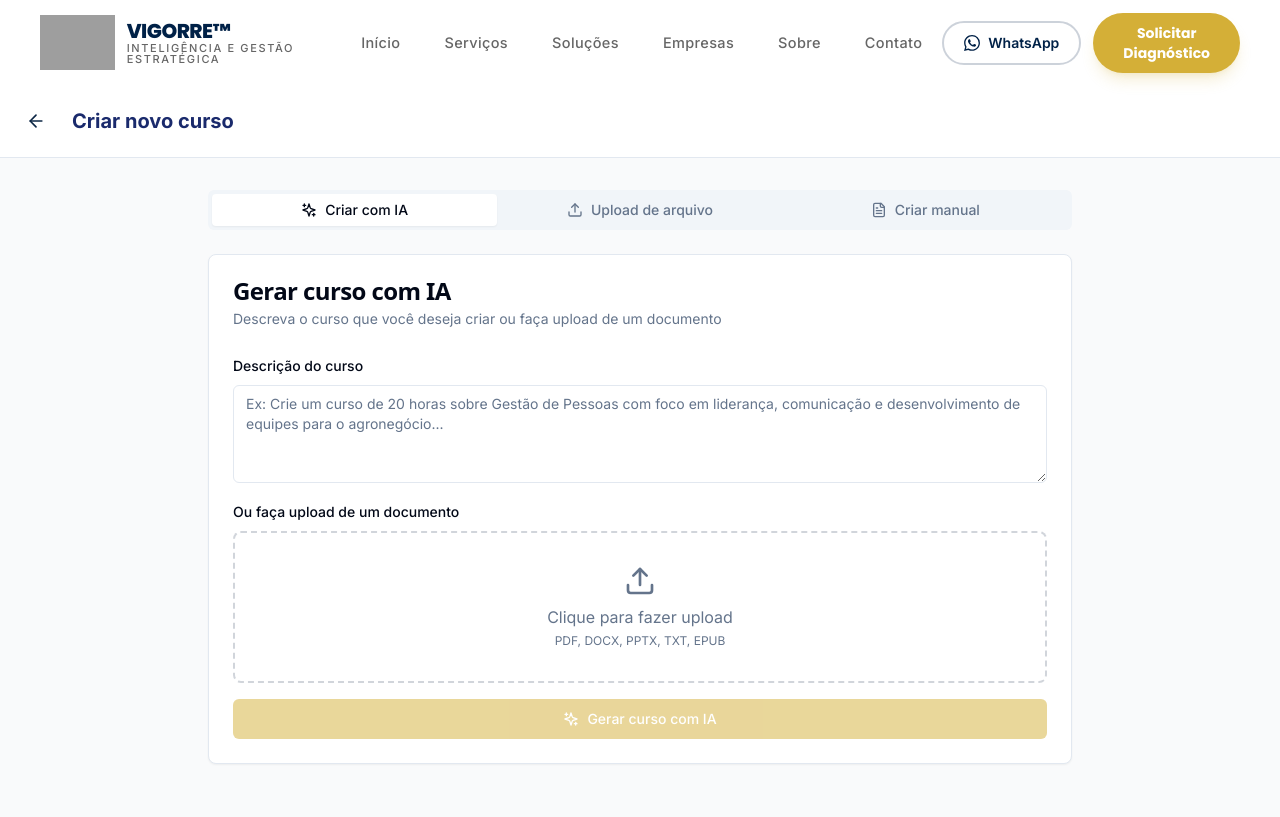
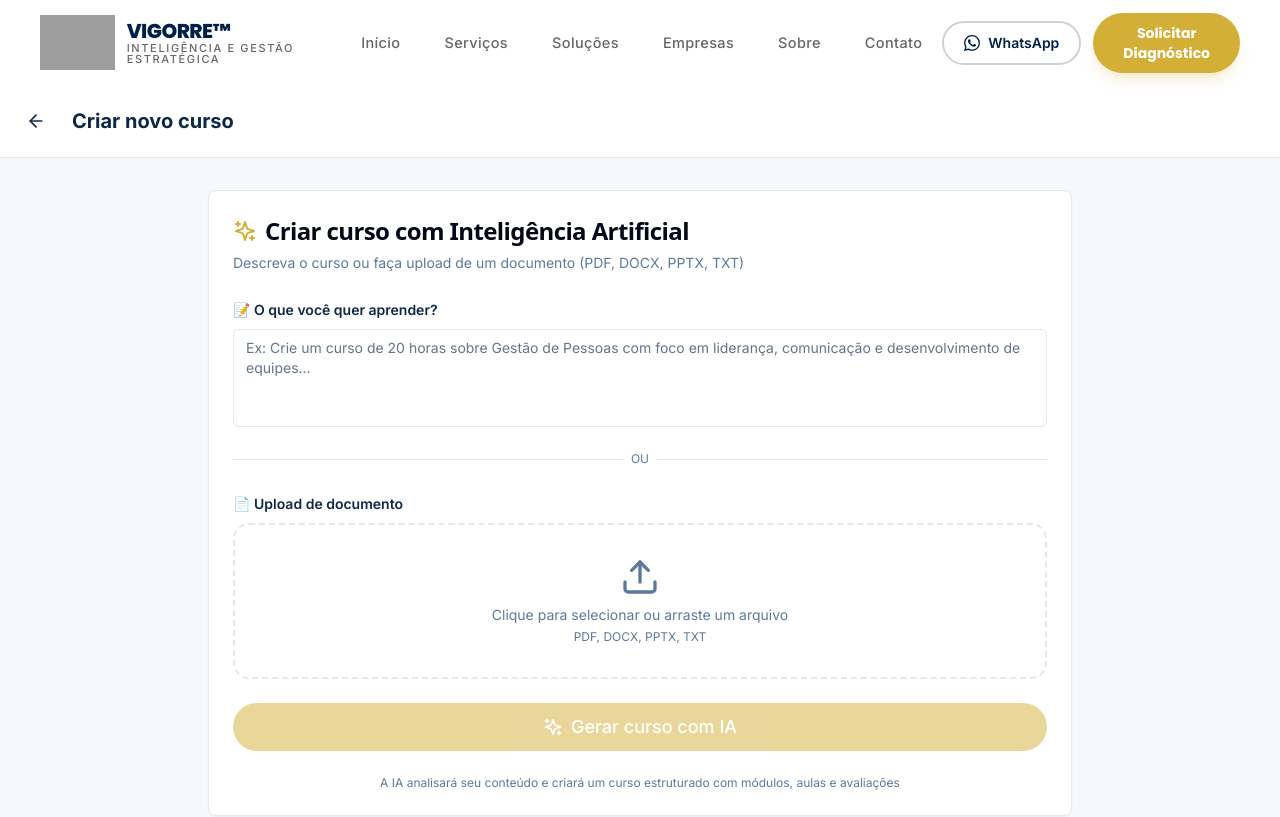
Before and after one commit to vigorreoficial/academy, a Next.js app: page /dashboard/cursos/novo in a window 1280 px wide. Shown: the top 817 px of the page. Built offline with nearby package versions, Linux system fonts and the light colour scheme; grey boxes are pictures that could not be loaded.

Commit message:
Update page.tsx

```diff
--- a/app/dashboard/cursos/novo/page.tsx
+++ b/app/dashboard/cursos/novo/page.tsx
@@ -1,273 +1,441 @@
 'use client'
 
-import { useState } from 'react'
+import { useState, useRef } from 'react'
 import { useRouter } from 'next/navigation'
+import Link from 'next/link'
 import { Button } from '@/components/ui/button'
 import { Card, CardContent, CardDescription, CardHeader, CardTitle } from '@/components/ui/card'
 import { Input } from '@/components/ui/input'
 import { Label } from '@/components/ui/label'
 import { Textarea } from '@/components/ui/textarea'
+import { Badge } from '@/components/ui/badge'
+import { Progress } from '@/components/ui/progress'
 import { Tabs, TabsContent, TabsList, TabsTrigger } from '@/components/ui/tabs'
-import { createClient } from '@/lib/supabase/client'
-import { ArrowLeft, Upload, Sparkles, FileText } from 'lucide-react'
+import {
+  ArrowLeft,
+  Upload,
+  Sparkles,
+  FileText,
+  CheckCircle,
+  AlertCircle,
+  Loader2,
+  X,
+  BookOpen,
+  Clock,
+  Users
+} from 'lucide-react'
+import { extractTextFromFile, isSupportedFileType } from '@/lib/file-processor'
+import { generateCourseFromFile, generateCourseFromPrompt, type GeneratedCourse } from '@/lib/course-generator'
 
 export default function NewCoursePage() {
   const router = useRouter()
-  const supabase = createClient()
+  const fileInputRef = useRef<HTMLInputElement>(null)
+
   const [loading, setLoading] = useState(false)
   const [prompt, setPrompt] = useState('')
   const [file, setFile] = useState<File | null>(null)
-  const [courseTitle, setCourseTitle] = useState('')
-  const [courseDescription, setCourseDescription] = useState('')
-  const [generatedContent, setGeneratedContent] = useState<any>(null)
+  const [fileContent, setFileContent] = useState('')
+  const [cursoGerado, setCursoGerado] = useState<GeneratedCourse | null>(null)
+  const [step, setStep] = useState<'input' | 'gerando' | 'preview' | 'salvando'>('input')
+  const [progresso, setProgresso] = useState(0)
 
-  const handleFileChange = (e: React.ChangeEvent<HTMLInputElement>) => {
+  const handleFileChange = async (e: React.ChangeEvent<HTMLInputElement>) => {
     if (e.target.files && e.target.files[0]) {
-      setFile(e.target.files[0])
+      const selectedFile = e.target.files[0]
+
+      if (!isSupportedFileType(selectedFile)) {
+        alert('Tipo de arquivo não suportado. Use PDF, DOCX, PPTX ou TXT.')
+        return
+      }
+
+      setFile(selectedFile)
+
+      try {
+        const result = await extractTextFromFile(selectedFile)
+        setFileContent(result.text)
+      } catch (error) {
+        console.error('Erro ao processar arquivo:', error)
+        alert('Erro ao processar o arquivo. Tente novamente.')
+      }
     }
   }
 
-  const generateCourse = async () => {
+  const gerarCurso = async () => {
+    if (!prompt && !fileContent) {
+      alert('Descreva o curso ou faça upload de um documento')
+      return
+    }
+
     setLoading(true)
+    setStep('gerando')
+
+    // Simular progresso
+    const interval = setInterval(() => {
+      setProgresso(prev => Math.min(prev + 10, 90))
+    }, 300)
+
     try {
-      // Simular geração de curso
-      await new Promise(resolve => setTimeout(resolve, 3000))
+      let curso: GeneratedCourse
 
-      setGeneratedContent({
-        title: 'Curso de Liderança e Gestão de Equipes',
-        description: 'Aprenda a liderar equipes de alta performance',
-        modules: [
-          {
-            title: 'Fundamentos da Liderança',
-            lessons: ['Introdução à Liderança', 'Estilos de Liderança'],
-          },
-          {
-            title: 'Gestão de Equipes',
-            lessons: ['Motivação', 'Comunicação Eficaz'],
-          },
-        ],
-      })
+      if (fileContent && file) {
+        curso = await generateCourseFromFile(fileContent, file.name)
+      } else if (prompt) {
+        curso = await generateCourseFromPrompt(prompt)
+      } else {
+        throw new Error('Nenhum conteúdo fornecido')
+      }
+
+      setCursoGerado(curso)
+      setStep('preview')
+      setProgresso(100)
     } catch (error) {
-      console.error(error)
+      console.error('Erro ao gerar curso:', error)
+      alert('Erro ao gerar curso. Tente novamente.')
+      setStep('input')
     } finally {
+      clearInterval(interval)
       setLoading(false)
     }
   }
 
+  const salvarCurso = () => {
+    // Salvar no localStorage para testes locais
+    if (cursoGerado) {
+      const cursosSalvos = JSON.parse(localStorage.getItem('cursos') || '[]')
+      const novoCurso = {
+        id: `curso-${Date.now()}`,
+        ...cursoGerado,
+        criado_em: new Date().toISOString(),
+        status: 'rascunho'
+      }
+      cursosSalvos.push(novoCurso)
+      localStorage.setItem('cursos', JSON.stringify(cursosSalvos))
+
+      alert('Curso salvo com sucesso!')
+      router.push('/dashboard')
+    }
+  }
+
+  const removerArquivo = () => {
+    setFile(null)
+    setFileContent('')
+    if (fileInputRef.current) {
+      fileInputRef.current.value = ''
+    }
+  }
+
   return (
-    <div className="min-h-screen bg-gray-50">
+    <div className="min-h-screen bg-[#F6F8FB]">
       {/* Header */}
-      <header className="bg-white border-b sticky top-0 z-10">
-        <div className="container mx-auto px-4 py-4 flex items-center justify-between">
+      <header className="bg-white border-b border-[#E2E8F0] sticky top-0 z-10">
+        <div className="max-w-7xl mx-auto px-4 py-4 flex items-center justify-between">
           <div className="flex items-center gap-4">
             <Button
               variant="ghost"
               size="icon"
               onClick={() => router.back()}
+              className="text-[#0D2745]"
             >
               <ArrowLeft className="w-5 h-5" />
             </Button>
-            <span className="text-xl font-bold text-vigorre-blue">Criar novo curso</span>
+            <span className="text-xl font-bold text-[#0D2745]">Criar novo curso</span>
           </div>
+          {step === 'preview' && (
+            <Badge variant="gold" className="flex items-center gap-1">
+              <Sparkles className="w-3 h-3" />
+              Gerado por IA
+            </Badge>
+          )}
         </div>
       </header>
 
-      <main className="container mx-auto px-4 py-8 max-w-4xl">
-        <Tabs defaultValue="ia" className="space-y-6">
-          <TabsList className="grid w-full grid-cols-3">
-            <TabsTrigger value="ia" className="flex items-center gap-2">
-              <Sparkles className="w-4 h-4" />
-              Criar com IA
-            </TabsTrigger>
-            <TabsTrigger value="upload" className="flex items-center gap-2">
-              <Upload className="w-4 h-4" />
-              Upload de arquivo
-            </TabsTrigger>
-            <TabsTrigger value="manual" className="flex items-center gap-2">
-              <FileText className="w-4 h-4" />
-              Criar manual
-            </TabsTrigger>
-          </TabsList>
-
-          <TabsContent value="ia">
-            <Card>
+      <main className="max-w-4xl mx-auto px-4 py-8">
+        {step === 'input' && (
+          <Card className="border-[#E2E8F0]">
             <CardHeader>
-                <CardTitle>Gerar curso com IA</CardTitle>
-                <CardDescription>
-                  Descreva o curso que você deseja criar ou faça upload de um documento
+              <CardTitle className="flex items-center gap-2 text-2xl">
+                <Sparkles className="w-6 h-6 text-[#D4AF37]" />
+                Criar curso com Inteligência Artificial
+              </CardTitle>
+              <CardDescription className="text-[#5B7A9A]">
+                Descreva o curso ou faça upload de um documento (PDF, DOCX, PPTX, TXT)
               </CardDescription>
             </CardHeader>
-              <CardContent className="space-y-4">
+            <CardContent className="space-y-6">
+              {/* Prompt */}
               <div className="space-y-2">
-                  <Label htmlFor="prompt">Descrição do curso</Label>
+                <Label htmlFor="prompt" className="text-[#0D2745] font-semibold">
+                  📝 O que você quer aprender?
+                </Label>
                 <Textarea
                   id="prompt"
-                    placeholder="Ex: Crie um curso de 20 horas sobre Gestão de Pessoas com foco em liderança, comunicação e desenvolvimento de equipes para o agronegócio..."
+                  placeholder="Ex: Crie um curso de 20 horas sobre Gestão de Pessoas com foco em liderança, comunicação e desenvolvimento de equipes..."
                   value={prompt}
                   onChange={(e) => setPrompt(e.target.value)}
                   rows={4}
+                  className="resize-none border-[#E2E8F0] focus:border-[#2A7BD8]"
                 />
               </div>
+
+              <div className="relative">
+                <div className="absolute inset-0 flex items-center">
+                  <span className="w-full border-t border-[#E2E8F0]" />
+                </div>
+                <div className="relative flex justify-center text-xs uppercase">
+                  <span className="bg-white px-2 text-[#5B7A9A]">ou</span>
+                </div>
+              </div>
+
+              {/* Upload */}
               <div>
-                  <Label>Ou faça upload de um documento</Label>
-                  <div className="mt-2 border-2 border-dashed border-gray-300 rounded-lg p-8 text-center">
-                    <Input
+                <Label className="text-[#0D2745] font-semibold">
+                  📄 Upload de documento
+                </Label>
+                <div
+                  className={`mt-2 border-2 border-dashed rounded-2xl p-8 text-center transition-colors cursor-pointer ${
+                    file ? 'border-[#D4AF37] bg-[#D4AF37]/5' : 'border-[#E2E8F0] hover:border-[#2A7BD8]'
+                  }`}
+                  onClick={() => fileInputRef.current?.click()}
+                >
+                  <input
+                    ref={fileInputRef}
                     type="file"
-                      accept=".pdf,.docx,.pptx,.txt,.epub"
+                    accept=".pdf,.docx,.pptx,.txt"
                     onChange={handleFileChange}
                     className="hidden"
-                      id="file-upload"
                   />
-                    <label
-                      htmlFor="file-upload"
-                      className="cursor-pointer text-muted-foreground hover:text-foreground"
+                  {file ? (
+                    <div className="space-y-2">
+                      <FileText className="w-10 h-10 mx-auto text-[#D4AF37]" />
+                      <p className="font-medium text-[#0D2745]">{file.name}</p>
+                      <p className="text-sm text-[#5B7A9A]">
+                        {(file.size / 1024 / 1024).toFixed(2)} MB
+                      </p>
+                      <div className="flex items-center justify-center gap-2">
+                        <Badge variant="success" className="bg-green-100 text-green-700">
+                          <CheckCircle className="w-3 h-3 mr-1" />
+                          Pronto para processar
+                        </Badge>
+                        <Button
+                          variant="ghost"
+                          size="sm"
+                          onClick={(e) => {
+                            e.stopPropagation()
+                            removerArquivo()
+                          }}
+                          className="text-red-500 hover:text-red-600"
                         >
-                      <Upload className="w-8 h-8 mx-auto mb-2" />
-                      <p>Clique para fazer upload</p>
-                      <p className="text-xs mt-1">PDF, DOCX, PPTX, TXT, EPUB</p>
-                      {file && (
-                        <p className="text-sm text-vigorre-blue mt-2">
-                          📄 {file.name}
-                        </p>
-                      )}
-                    </label>
+                          <X className="w-4 h-4" />
+                        </Button>
                       </div>
                     </div>
+                  ) : (
+                    <div>
+                      <Upload className="w-10 h-10 mx-auto text-[#5B7A9A] mb-2" />
+                      <p className="text-sm text-[#5B7A9A]">
+                        Clique para selecionar ou arraste um arquivo
+                      </p>
+                      <p className="text-xs text-[#5B7A9A] mt-1">
+                        PDF, DOCX, PPTX, TXT
+                      </p>
+                    </div>
+                  )}
+                </div>
+              </div>
+
               <Button
-                  onClick={generateCourse}
+                onClick={gerarCurso}
                 disabled={loading || (!prompt && !file)}
-                  className="w-full bg-vigorre-gold hover:bg-vigorre-gold/90 text-white"
+                className="w-full bg-[#D4AF37] hover:bg-[#C49F27] text-white text-lg py-6 rounded-full"
               >
                 {loading ? (
                   <>
-                      <div className="animate-spin rounded-full h-4 w-4 border-b-2 border-white mr-2"></div>
+                    <Loader2 className="w-5 h-5 mr-2 animate-spin" />
                     Gerando curso...
                   </>
                 ) : (
                   <>
-                      <Sparkles className="w-4 h-4 mr-2" />
+                    <Sparkles className="w-5 h-5 mr-2" />
                     Gerar curso com IA
                   </>
                 )}
               </Button>
+
+              <p className="text-xs text-[#5B7A9A] text-center">
+                A IA analisará seu conteúdo e criará um curso estruturado com módulos, aulas e avaliações
+              </p>
             </CardContent>
           </Card>
-          </TabsContent>
+        )}
 
-          <TabsContent value="upload">
+        {step === 'gerando' && (
           <Card>
-              <CardHeader>
-                <CardTitle>Upload de arquivo</CardTitle>
-                <CardDescription>
-                  Faça upload de um PDF, DOCX, PPTX ou TXT para criar seu curso
-                </CardDescription>
-              </CardHeader>
-              <CardContent>
-                <div className="border-2 border-dashed border-gray-300 rounded-lg p-12 text-center">
-                  <Input
-                    type="file"
-                    accept=".pdf,.docx,.pptx,.txt,.epub"
-                    onChange={handleFileChange}
-                    className="hidden"
-                    id="file-upload-2"
-                  />
-                  <label
-                    htmlFor="file-upload-2"
-                    className="cursor-pointer"
-                  >
-                    <Upload className="w-12 h-12 mx-auto mb-4 text-muted-foreground" />
-                    <p className="text-lg font-medium">Solte seu arquivo aqui</p>
-                    <p className="text-sm text-muted-foreground">ou clique para selecionar</p>
-                    {file && (
-                      <p className="text-sm text-vigorre-blue mt-4">
-                        📄 {file.name}
+            <CardContent className="py-16 text-center">
+              <Loader2 className="w-16 h-16 text-[#D4AF37] animate-spin mx-auto mb-6" />
+              <h3 className="text-2xl font-bold text-[#0D2745] mb-2">Gerando seu curso...</h3>
+              <p className="text-[#5B7A9A] max-w-md mx-auto">
+                A IA está analisando seu conteúdo e criando uma estrutura completa de aprendizado
               </p>
-                    )}
-                  </label>
+              <div className="max-w-md mx-auto mt-6">
+                <Progress value={progresso} className="h-2 bg-[#F6F8FB]" />
+                <p className="text-xs text-[#5B7A9A] mt-2">
+                  {progresso < 30 && '📖 Analisando conteúdo...'}
+                  {progresso >= 30 && progresso < 60 && '🏗️ Criando estrutura do curso...'}
+                  {progresso >= 60 && progresso < 90 && '📝 Gerando módulos e aulas...'}
+                  {progresso >= 90 && '✅ Finalizando...'}
+                </p>
               </div>
-                <Button
-                  className="w-full mt-4 bg-vigorre-gold hover:bg-vigorre-gold/90 text-white"
-                  disabled={!file || loading}
-                >
-                  {loading ? 'Processando...' : 'Processar arquivo'}
-                </Button>
             </CardContent>
           </Card>
-          </TabsContent>
+        )}
 
-          <TabsContent value="manual">
-            <Card>
+        {step === 'preview' && cursoGerado && (
+          <div className="space-y-6">
+            {/* Preview do curso */}
+            <Card className="border-[#E2E8F0]">
               <CardHeader>
-                <CardTitle>Criar curso manualmente</CardTitle>
-                <CardDescription>
-                  Crie seu curso do zero, módulo por módulo
-                </CardDescription>
-              </CardHeader>
-              <CardContent className="space-y-4">
-                <div className="space-y-2">
-                  <Label htmlFor="title">Título do curso</Label>
-                  <Input
-                    id="title"
-                    placeholder="Digite o título do curso"
-                    value={courseTitle}
-                    onChange={(e) => setCourseTitle(e.target.value)}
-                  />
-                </div>
-                <div className="space-y-2">
-                  <Label htmlFor="description">Descrição</Label>
-                  <Textarea
-                    id="description"
-                    placeholder="Descreva o conteúdo do curso"
-                    value={courseDescription}
-                    onChange={(e) => setCourseDescription(e.target.value)}
-                    rows={4}
-                  />
-                </div>
-                <Button className="w-full bg-vigorre-blue hover:bg-vigorre-blue/90">
-                  Criar curso
-                </Button>
-              </CardContent>
-            </Card>
-          </TabsContent>
-        </Tabs>
-
-        {/* Preview do curso gerado */}
-        {generatedContent && (
-          <Card className="mt-8 border-vigorre-gold border-2">
-            <CardHeader>
-              <CardTitle className="flex items-center gap-2">
-                <Sparkles className="w-5 h-5 text-vigorre-gold" />
+                <CardTitle className="flex items-center gap-2 text-2xl">
+                  <Sparkles className="w-5 h-5 text-[#D4AF37]" />
                   Curso gerado com IA
                 </CardTitle>
-              <CardDescription>
+                <CardDescription className="text-[#5B7A9A]">
                   Revise o conteúdo gerado e clique em "Publicar" para disponibilizar
                 </CardDescription>
               </CardHeader>
-            <CardContent className="space-y-4">
+              <CardContent className="space-y-6">
+                {/* Título */}
                 <div>
-                <h3 className="text-xl font-bold">{generatedContent.title}</h3>
-                <p className="text-muted-foreground">{generatedContent.description}</p>
+                  <h2 className="text-2xl font-bold text-[#0D2745]">{cursoGerado.titulo}</h2>
+                  {cursoGerado.subtitulo && (
+                    <p className="text-lg text-[#5B7A9A]">{cursoGerado.subtitulo}</p>
+                  )}
                 </div>
-              <div className="space-y-3">
-                {generatedContent.modules.map((module: any, idx: number) => (
-                  <div key={idx} className="border rounded-lg p-4">
-                    <h4 className="font-semibold">Módulo {idx + 1}: {module.title}</h4>
-                    <ul className="mt-2 space-y-1 text-sm text-muted-foreground">
-                      {module.lessons.map((lesson: string, lidx: number) => (
-                        <li key={lidx}>• {lesson}</li>
+
+                {/* Badges */}
+                <div className="flex flex-wrap gap-2">
+                  <Badge variant="blue">{cursoGerado.nivel}</Badge>
+                  <Badge variant="outline">{cursoGerado.carga_horaria}h</Badge>
+                  {cursoGerado.nr_aplicavel.map((nr) => (
+                    <Badge key={nr} variant="gold">{nr}</Badge>
+                  ))}
+                </div>
+
+                {/* Objetivos */}
+                <div className="space-y-2">
+                  <h4 className="font-semibold text-[#0D2745]">🎯 Objetivo Geral</h4>
+                  <p className="text-[#5B7A9A]">{cursoGerado.objetivo_geral}</p>
+                </div>
+
+                {cursoGerado.objetivos_especificos.length > 0 && (
+                  <div className="space-y-2">
+                    <h4 className="font-semibold text-[#0D2745]">📋 Objetivos Específicos</h4>
+                    <ul className="list-disc list-inside text-[#5B7A9A] space-y-1">
+                      {cursoGerado.objetivos_especificos.map((obj, i) => (
+                        <li key={i}>{obj}</li>
+                      ))}
+                    </ul>
+                  </div>
+                )}
+
+                {/* Público-alvo */}
+                {cursoGerado.publico_alvo && (
+                  <div className="space-y-2">
+                    <h4 className="font-semibold text-[#0D2745]">👥 Público-alvo</h4>
+                    <p className="text-[#5B7A9A]">{cursoGerado.publico_alvo}</p>
+                  </div>
+                )}
+
+                {/* Competências */}
+                {cursoGerado.competencias.length > 0 && (
+                  <div className="space-y-2">
+                    <h4 className="font-semibold text-[#0D2745]">🏆 Competências desenvolvidas</h4>
+                    <div className="flex flex-wrap gap-2">
+                      {cursoGerado.competencias.map((comp, i) => (
+                        <Badge key={i} variant="secondary">{comp}</Badge>
+                      ))}
+                    </div>
+                  </div>
+                )}
+
+                {/* Módulos */}
+                <div className="space-y-4">
+                  <h4 className="font-semibold text-[#0D2745]">📚 Estrutura do curso</h4>
+                  {cursoGerado.modulos.map((modulo, idx) => (
+                    <div key={idx} className="border border-[#E2E8F0] rounded-2xl p-4">
+                      <div className="flex items-center justify-between">
+                        <h5 className="font-semibold text-[#0D2745]">
+                          Módulo {idx + 1}: {modulo.titulo}
+                        </h5>
+                        <Badge variant="outline">{modulo.aulas.length} aulas</Badge>
+                      </div>
+                      {modulo.descricao && (
+                        <p className="text-sm text-[#5B7A9A] mt-1">{modulo.descricao}</p>
+                      )}
+                      <ul className="mt-2 space-y-1">
+                        {modulo.aulas.map((aula, aidx) => (
+                          <li key={aidx} className="flex items-center gap-2 text-sm text-[#5B7A9A]">
+                            <span className="w-5 h-5 bg-[#F6F8FB] rounded-full text-xs flex items-center justify-center text-[#0D2745]">
+                              {aidx + 1}
+                            </span>
+                            {aula.titulo}
+                            <span className="text-xs text-[#5B7A9A]">({aula.duracao_minutos}min)</span>
+                          </li>
                         ))}
                       </ul>
                     </div>
                   ))}
                 </div>
-              <div className="flex gap-4">
-                <Button className="flex-1 bg-vigorre-gold hover:bg-vigorre-gold/90 text-white">
+
+                {/* Avaliação */}
+                {cursoGerado.avaliacao.questoes.length > 0 && (
+                  <div className="space-y-2">
+                    <h4 className="font-semibold text-[#0D2745]">📝 Avaliação</h4>
+                    <p className="text-sm text-[#5B7A9A]">
+                      {cursoGerado.avaliacao.questoes.length} questões de múltipla escolha
+                    </p>
+                  </div>
+                )}
+
+                {/* Bibliografia */}
+                {cursoGerado.bibliografia.length > 0 && (
+                  <div className="space-y-2">
+                    <h4 className="font-semibold text-[#0D2745]">📖 Bibliografia</h4>
+                    <ul className="list-disc list-inside text-sm text-[#5B7A9A]">
+                      {cursoGerado.bibliografia.map((ref, i) => (
+                        <li key={i}>{ref}</li>
+                      ))}
+                    </ul>
+                  </div>
+                )}
+
+                {/* Botões */}
+                <div className="flex gap-4 pt-4 border-t border-[#E2E8F0]">
+                  <Button
+                    onClick={salvarCurso}
+                    className="flex-1 bg-[#D4AF37] hover:bg-[#C49F27] text-white rounded-full"
+                  >
+                    <CheckCircle className="w-4 h-4 mr-2" />
                     Publicar curso
                   </Button>
-                <Button variant="outline" className="flex-1">
-                  Editar
+                  <Button
+                    variant="outline"
+                    onClick={() => setStep('input')}
+                    className="rounded-full border-[#E2E8F0] text-[#0D2745]"
+                  >
+                    Voltar e editar
                   </Button>
                 </div>
+              </CardContent>
+            </Card>
+          </div>
+        )}
+
+        {step === 'salvando' && (
+          <Card>
+            <CardContent className="py-16 text-center">
+              <Loader2 className="w-16 h-16 text-[#D4AF37] animate-spin mx-auto mb-6" />
+              <h3 className="text-2xl font-bold text-[#0D2745] mb-2">Salvando curso...</h3>
+              <p className="text-[#5B7A9A]">O curso está sendo criado no sistema</p>
             </CardContent>
           </Card>
         )}
```
Lines whose indentation alone changed are shown as unchanged.
